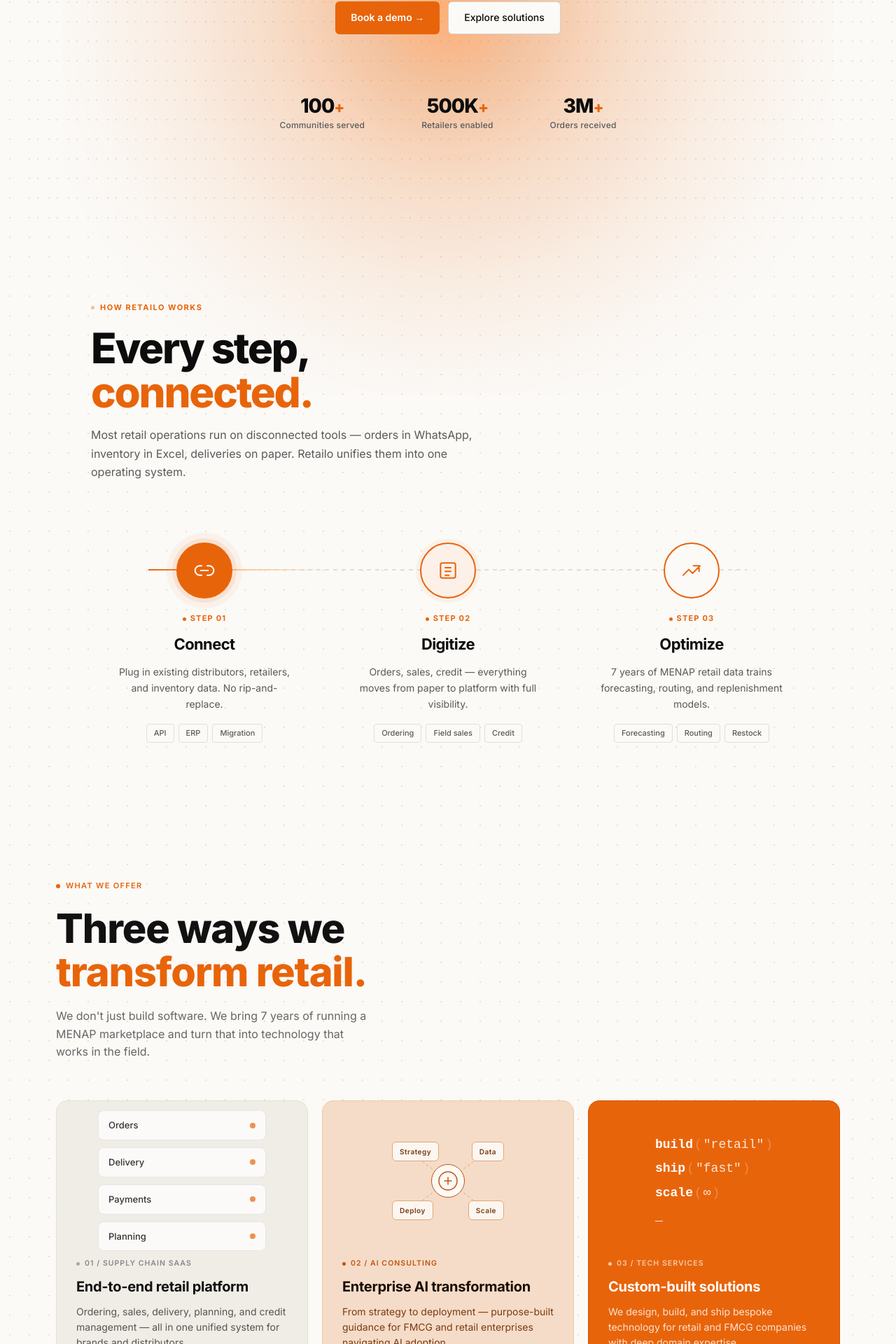
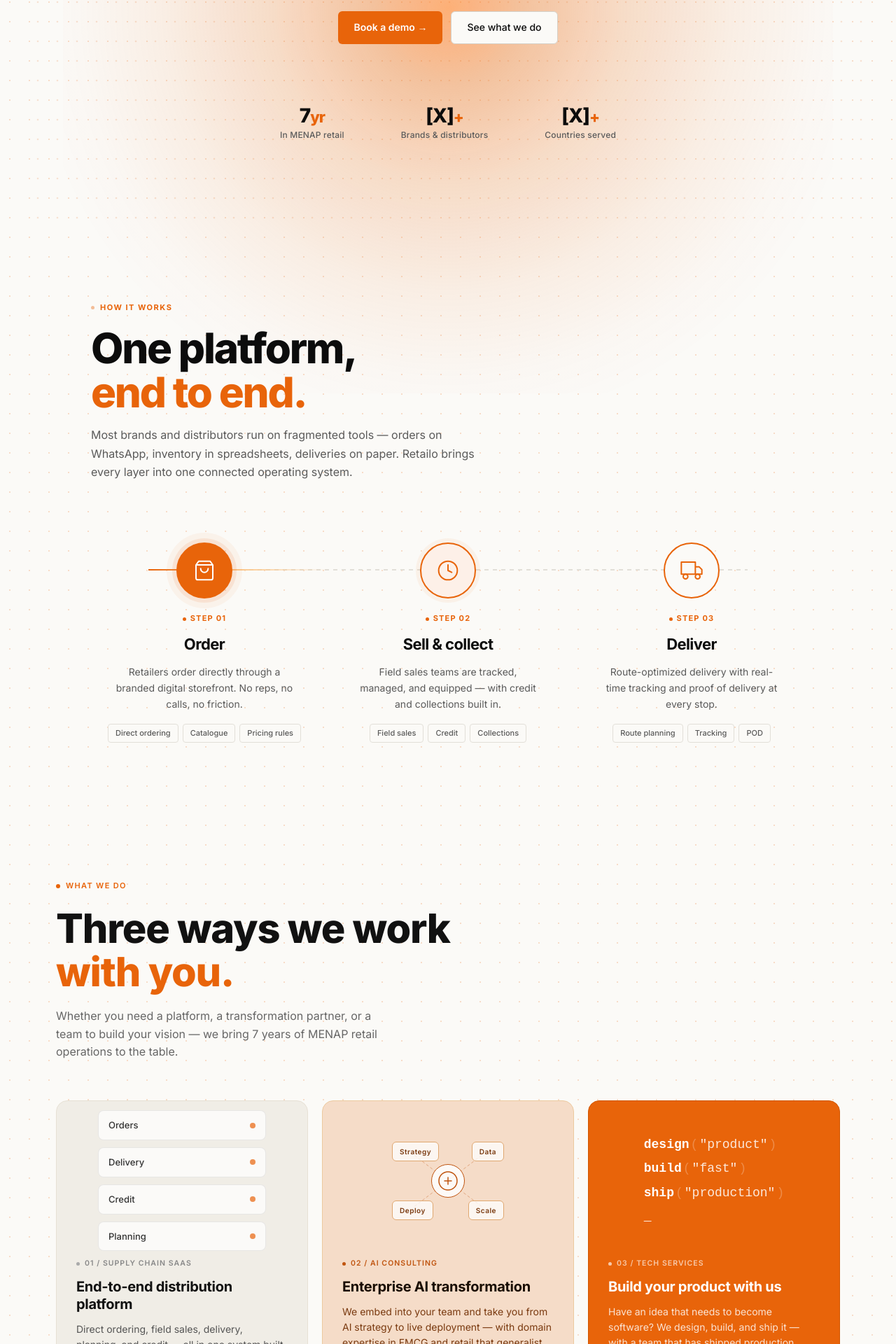
Before and after one commit to Tooba-Ahmed/retailo-website, a Next.js app: page / in a window 1280 px wide. Shown: the part 435-2355 px from the top of the page at 70% size. Built offline with nearby package versions, Linux system fonts and the light colour scheme.

Commit message:
fixing content

```diff
--- a/components/CTABand.tsx
+++ b/components/CTABand.tsx
@@ -8,10 +8,10 @@
 }
 
 export default function CTABand({
-  headline = <>The most powerful platform<br />for <span>retail in MENAP.</span></>,
-  subline = 'Book a 30-minute demo — no commitment, no sales pressure, just the platform.',
+  headline = <>The infrastructure for<br /><span>MENAP retail.</span></>,
+  subline = 'Talk to us about your supply chain, your AI roadmap, or your next product. We\'ve built it before.',
   primaryLabel = 'Book a demo →',
-  secondaryLabel = 'Contact sales',
+  secondaryLabel = 'Talk to sales',
 }: Props) {
   return (
     <section className={styles.wrap} id="contact">
--- a/components/ConnectedSteps.tsx
+++ b/components/ConnectedSteps.tsx
@@ -6,15 +6,15 @@
       <div className={styles.header}>
         <div className="s-eyebrow">
           <span className="s-eyebrow-dot" />
-          How Retailo works
+          How it works
         </div>
         <h2 className="s-title">
-          Every step,<br /><em>connected.</em>
+          One platform,<br /><em>end to end.</em>
         </h2>
         <p className="s-desc">
-          Most retail operations run on disconnected tools — orders in WhatsApp,
-          inventory in Excel, deliveries on paper. Retailo unifies them into one
-          operating system.
+          Most brands and distributors run on fragmented tools — orders on
+          WhatsApp, inventory in spreadsheets, deliveries on paper. Retailo
+          brings every layer into one connected operating system.
         </p>
       </div>
 
@@ -24,57 +24,60 @@
         <div className={styles.card}>
           <div className={styles.node}>
             <svg viewBox="0 0 24 24" fill="none" strokeWidth="1.5" strokeLinecap="round" strokeLinejoin="round">
-              <path d="M9 17H7A5 5 0 017 7h2m6 0h2a5 5 0 010 10h-2M8 12h8" />
+              <path d="M6 2 3 6v14a2 2 0 002 2h14a2 2 0 002-2V6l-3-4zM3 6h18M16 10a4 4 0 01-8 0" />
             </svg>
           </div>
           <div className={styles.label}>
             <span className={styles.labelDot} />STEP 01
           </div>
-          <h3>Connect</h3>
-          <p>Plug in existing distributors, retailers, and inventory data. No rip-and-replace.</p>
+          <h3>Order</h3>
+          <p>Retailers order directly through a branded digital storefront. No reps, no calls, no friction.</p>
           <div className={styles.tags}>
-            <span className={styles.tag}>API</span>
-            <span className={styles.tag}>ERP</span>
-            <span className={styles.tag}>Migration</span>
+            <span className={styles.tag}>Direct ordering</span>
+            <span className={styles.tag}>Catalogue</span>
+            <span className={styles.tag}>Pricing rules</span>
           </div>
         </div>
 
         <div className={styles.card}>
           <div className={styles.node}>
             <svg viewBox="0 0 24 24" fill="none" strokeWidth="1.5" strokeLinecap="round" strokeLinejoin="round">
-              <rect x="4" y="4" width="16" height="16" rx="2" />
-              <path d="M9 9h6M9 13h6M9 17h4" />
+              <circle cx="12" cy="12" r="10" />
+              <path d="M12 6v6l4 2" />
             </svg>
           </div>
           <div className={styles.label}>
             <span className={styles.labelDot} />STEP 02
           </div>
-          <h3>Digitize</h3>
-          <p>Orders, sales, credit — everything moves from paper to platform with full visibility.</p>
+          <h3>Sell & collect</h3>
+          <p>Field sales teams are tracked, managed, and equipped — with credit and collections built in.</p>
           <div className={styles.tags}>
-            <span className={styles.tag}>Ordering</span>
             <span className={styles.tag}>Field sales</span>
             <span className={styles.tag}>Credit</span>
+            <span className={styles.tag}>Collections</span>
           </div>
         </div>
 
         <div className={styles.card}>
           <div className={styles.node}>
             <svg viewBox="0 0 24 24" fill="none" strokeWidth="1.5" strokeLinecap="round" strokeLinejoin="round">
-              <path d="M3 17l6-6 4 4 8-8M14 7h6v6" />
+              <path d="M1 3h15v13H1zM16 8h4l3 3v5h-7V8z" />
+              <circle cx="5.5" cy="18.5" r="2.5" />
+              <circle cx="18.5" cy="18.5" r="2.5" />
             </svg>
           </div>
           <div className={styles.label}>
             <span className={styles.labelDot} />STEP 03
           </div>
-          <h3>Optimize</h3>
-          <p>7 years of MENAP retail data trains forecasting, routing, and replenishment models.</p>
+          <h3>Deliver</h3>
+          <p>Route-optimized delivery with real-time tracking and proof of delivery at every stop.</p>
           <div className={styles.tags}>
-            <span className={styles.tag}>Forecasting</span>
-            <span className={styles.tag}>Routing</span>
-            <span className={styles.tag}>Restock</span>
+            <span className={styles.tag}>Route planning</span>
+            <span className={styles.tag}>Tracking</span>
+            <span className={styles.tag}>POD</span>
           </div>
         </div>
+
       </div>
     </section>
   )
--- a/components/Founders.tsx
+++ b/components/Founders.tsx
@@ -15,8 +15,8 @@
           Our cofounders
         </div>
         <p className="s-desc" style={{ margin: '0 auto' }}>
-          Always looking for a problem to solve, the three founded Retailo to elevate
-          the traditional retail system in MENAP.
+          Three operators who spent years running retail at scale across MENAP
+          before building the technology to do it better.
         </p>
       </div>
 
--- a/components/Hero.tsx
+++ b/components/Hero.tsx
@@ -98,44 +98,42 @@
       <div className={styles.glow} />
 
       <div className={styles.content}>
-        {/* Eyebrow */}
         <div className={styles.eyebrow}>
           <span className={styles.eyebrowDot} />
-          Retail Digital Solutions · MENAP
+          Supply Chain · AI · Technology · MENAP
         </div>
 
-        {/* Headline */}
         <h1 className={styles.h1}>
-          Retail, <span className={styles.orange}>digitized.</span>
+          Built for <span className={styles.orange}>MENAP retail.</span>
         </h1>
 
-        {/* Sub */}
         <p className={styles.sub}>
-          We build the software, AI, and technology stack behind the most
-          ambitious retail and FMCG operations across MENAP.
+          We give brands and distributors the software, AI, and engineering
+          to run faster, leaner supply chains — from order to delivery.
         </p>
 
-        {/* CTAs */}
         <div className={styles.actions}>
           <a href="#contact" className="btn-orange">Book a demo →</a>
-          <a href="#solutions" className="btn-outline">Explore solutions</a>
+          <a href="#solutions" className="btn-outline">See what we do</a>
         </div>
 
-        {/* Metrics — inline, part of hero */}
+        {/* Metrics — replace values with real data when available */}
         <div className={styles.metrics}>
           <div className={styles.metric}>
-            <span className={styles.metricNum}>100<span className={styles.metricSuffix}>+</span></span>
-            <span className={styles.metricLabel}>Communities served</span>
+            <span className={styles.metricNum}>7<span className={styles.metricSuffix}>yr</span></span>
+            <span className={styles.metricLabel}>In MENAP retail</span>
           </div>
           <div className={styles.metricDivider} />
           <div className={styles.metric}>
-            <span className={styles.metricNum}>500K<span className={styles.metricSuffix}>+</span></span>
-            <span className={styles.metricLabel}>Retailers enabled</span>
+            {/* PLACEHOLDER — replace with real figure */}
+            <span className={styles.metricNum}>[X]<span className={styles.metricSuffix}>+</span></span>
+            <span className={styles.metricLabel}>Brands & distributors</span>
           </div>
           <div className={styles.metricDivider} />
           <div className={styles.metric}>
-            <span className={styles.metricNum}>3M<span className={styles.metricSuffix}>+</span></span>
-            <span className={styles.metricLabel}>Orders received</span>
+            {/* PLACEHOLDER — replace with real figure */}
+            <span className={styles.metricNum}>[X]<span className={styles.metricSuffix}>+</span></span>
+            <span className={styles.metricLabel}>Countries served</span>
           </div>
         </div>
       </div>
--- a/components/Results.tsx
+++ b/components/Results.tsx
@@ -1,11 +1,33 @@
 import styles from './Results.module.css'
 
 export default function Results() {
+  // PLACEHOLDERS — replace each [X] with real verified data before launch.
+  // These slots are intentionally left blank to avoid publishing false figures.
   const results = [
-    { num: '>94', suffix: '%', label: 'On-time delivery rate across the network' },
-    { num: '30', suffix: '%', label: 'Reduction in order processing time' },
-    { num: '20', suffix: '%', label: 'Reduction in supply chain costs' },
-    { num: '2', suffix: '×', label: 'Increase in retailer reorder frequency' },
+    {
+      num: '7',
+      suffix: 'yr',
+      label: 'Operating in MENAP retail — longer than any competitor',
+      // REAL: founded 2018, 7 years of field operations
+    },
+    {
+      num: '[X]',
+      suffix: '+',
+      label: 'Brands and distributors on the platform',
+      // PLACEHOLDER: replace with real onboarding count
+    },
+    {
+      num: '[X]',
+      suffix: '%',
+      label: 'Reduction in manual order processing time',
+      // PLACEHOLDER: replace with measured client outcome
+    },
+    {
+      num: '[X]',
+      suffix: '+',
+      label: 'Orders processed through the platform',
+      // PLACEHOLDER: replace with real transaction volume
+    },
   ]
 
   return (
@@ -17,11 +39,11 @@
             Results, delivered
           </div>
           <h2 className="s-title">
-            Numbers that<br /><em>move the business.</em>
+            Real operations,<br /><em>measurable outcomes.</em>
           </h2>
           <p className="s-desc">
-            Consistent performance improvements by transforming retail operations
-            as a single connected system — not isolated tools.
+            Seven years of running one of MENAP&apos;s largest retail networks
+            means every feature we build has been stress-tested in the field.
           </p>
         </div>
 
--- a/components/Solutions.tsx
+++ b/components/Solutions.tsx
@@ -6,15 +6,15 @@
   {
     number: '01',
     category: 'SUPPLY CHAIN SAAS',
-    title: 'End-to-end retail platform',
+    title: 'End-to-end distribution platform',
     description:
-      'Ordering, sales, delivery, planning, and credit management — all in one unified system for brands and distributors.',
+      'Direct ordering, field sales, delivery, planning, and credit — all in one system built for how MENAP brands and distributors actually operate.',
     variant: 'light',
     visual: (
       <div className={styles.visualStack}>
         <div className={styles.stackRow}><span>Orders</span><span className={styles.stackDot} /></div>
         <div className={styles.stackRow}><span>Delivery</span><span className={styles.stackDot} /></div>
-        <div className={styles.stackRow}><span>Payments</span><span className={styles.stackDot} /></div>
+        <div className={styles.stackRow}><span>Credit</span><span className={styles.stackDot} /></div>
         <div className={styles.stackRow}><span>Planning</span><span className={styles.stackDot} /></div>
       </div>
     ),
@@ -24,7 +24,7 @@
     category: 'AI CONSULTING',
     title: 'Enterprise AI transformation',
     description:
-      'From strategy to deployment — purpose-built guidance for FMCG and retail enterprises navigating AI adoption.',
+      'We embed into your team and take you from AI strategy to live deployment — with domain expertise in FMCG and retail that generalist consultants don\'t have.',
     variant: 'warm',
     visual: (
       <div className={styles.visualNodes}>
@@ -50,15 +50,15 @@
   {
     number: '03',
     category: 'TECH SERVICES',
-    title: 'Custom-built solutions',
+    title: 'Build your product with us',
     description:
-      'We design, build, and ship bespoke technology for retail and FMCG companies with deep domain expertise.',
+      'Have an idea that needs to become software? We design, build, and ship it — with a team that has shipped production systems for one of MENAP\'s largest retail networks.',
     variant: 'orange',
     visual: (
       <div className={styles.visualCode}>
-        <div className={styles.codeLine}><span className={styles.codeKw}>build</span><span className={styles.codeParen}>(</span><span className={styles.codeStr}>"retail"</span><span className={styles.codeParen}>)</span></div>
-        <div className={styles.codeLine}><span className={styles.codeKw}>ship</span><span className={styles.codeParen}>(</span><span className={styles.codeStr}>"fast"</span><span className={styles.codeParen}>)</span></div>
-        <div className={styles.codeLine}><span className={styles.codeKw}>scale</span><span className={styles.codeParen}>(</span><span className={styles.codeStr}>∞</span><span className={styles.codeParen}>)</span></div>
+        <div className={styles.codeLine}><span className={styles.codeKw}>design</span><span className={styles.codeParen}>(</span><span className={styles.codeStr}>"product"</span><span className={styles.codeParen}>)</span></div>
+        <div className={styles.codeLine}><span className={styles.codeKw}>build</span><span className={styles.codeParen}>(</span><span className={styles.codeStr}>"fast"</span><span className={styles.codeParen}>)</span></div>
+        <div className={styles.codeLine}><span className={styles.codeKw}>ship</span><span className={styles.codeParen}>(</span><span className={styles.codeStr}>"production"</span><span className={styles.codeParen}>)</span></div>
         <div className={`${styles.codeLine} ${styles.codeCursor}`}><span className={styles.codeKw}>_</span></div>
       </div>
     ),
@@ -71,15 +71,15 @@
       <div className={styles.header}>
         <p className={styles.eyebrow}>
           <span className={styles.eyebrowDot} />
-          WHAT WE OFFER
+          WHAT WE DO
         </p>
         <h2 className={styles.heading}>
-          Three ways we<br />
-          <span className={styles.headingAccent}>transform retail.</span>
+          Three ways we work<br />
+          <span className={styles.headingAccent}>with you.</span>
         </h2>
         <p className={styles.subheading}>
-          We don't just build software. We bring 7 years of running a MENAP
-          marketplace and turn that into technology that works in the field.
+          Whether you need a platform, a transformation partner, or a team to
+          build your vision — we bring 7 years of MENAP retail operations to the table.
         </p>
       </div>
 
--- a/components/Spotlight.tsx
+++ b/components/Spotlight.tsx
@@ -11,13 +11,14 @@
             In the spotlight
           </div>
           <h2 className="s-title">
-            Here's what's<br /><em>happening.</em>
+            Here&apos;s what&apos;s<br /><em>happening.</em>
           </h2>
         </div>
         <Link href="/news" className="btn-outline">View all news →</Link>
       </div>
 
       <div className={styles.grid}>
+        {/* PLACEHOLDER — replace with real press/news items before launch */}
         <article className={styles.card}>
           <div className={`${styles.img} ${styles.g3}`}>
             <div className={styles.ring}>
@@ -29,11 +30,10 @@
             <span className={styles.tag}>Product</span>
           </div>
           <div className={styles.content}>
-            <div className={styles.date}>May 2025 · Product Launch</div>
-            <h4>Introducing Retailo's Supply Chain SaaS Platform</h4>
+            <div className={styles.date}>[Month Year] · Product</div>
+            <h4>[Headline — replace with real launch or announcement]</h4>
             <p className={styles.excerpt}>
-              A unified platform for ordering, sales, delivery, planning, and credit
-              — purpose-built for FMCG brands and distributors.
+              [Replace with real news item. Do not publish placeholder content.]
             </p>
             <span className={styles.link}>Read more →</span>
           </div>
@@ -49,11 +49,10 @@
             <span className={styles.tag}>Partnership</span>
           </div>
           <div className={styles.content}>
-            <div className={styles.date}>April 2025 · Press</div>
-            <h4>Retailo partners with leading FMCG brands across MENAP</h4>
+            <div className={styles.date}>[Month Year] · Press</div>
+            <h4>[Headline — replace with real partnership or press coverage]</h4>
             <p className={styles.excerpt}>
-              Strategic partnerships expand our footprint to support digital
-              transformation across the region's largest retail networks.
+              [Replace with real news item. Do not publish placeholder content.]
             </p>
             <span className={styles.link}>Read more →</span>
           </div>
@@ -69,11 +68,10 @@
             <span className={styles.tag}>Milestone</span>
           </div>
           <div className={styles.content}>
-            <div className={styles.date}>March 2025 · Company</div>
-            <h4>500K+ retailers now enabled on Retailo</h4>
+            <div className={styles.date}>[Month Year] · Company</div>
+            <h4>[Headline — replace with real company milestone]</h4>
             <p className={styles.excerpt}>
-              A milestone moment for the team — and a reminder of why we started:
-              empowering MENAP's small and medium retailers.
+              [Replace with real news item. Do not publish placeholder content.]
             </p>
             <span className={styles.link}>Read more →</span>
           </div>
```
Also changed, not shown: components/AboutHero.tsx (+4 -3 lines), components/Appearances.tsx (+34 -9 lines), components/PressList.tsx (+26 -14 lines), components/PurposeJourney.tsx (+30 -6 lines), components/Recognition.tsx (+16 -11 lines).
